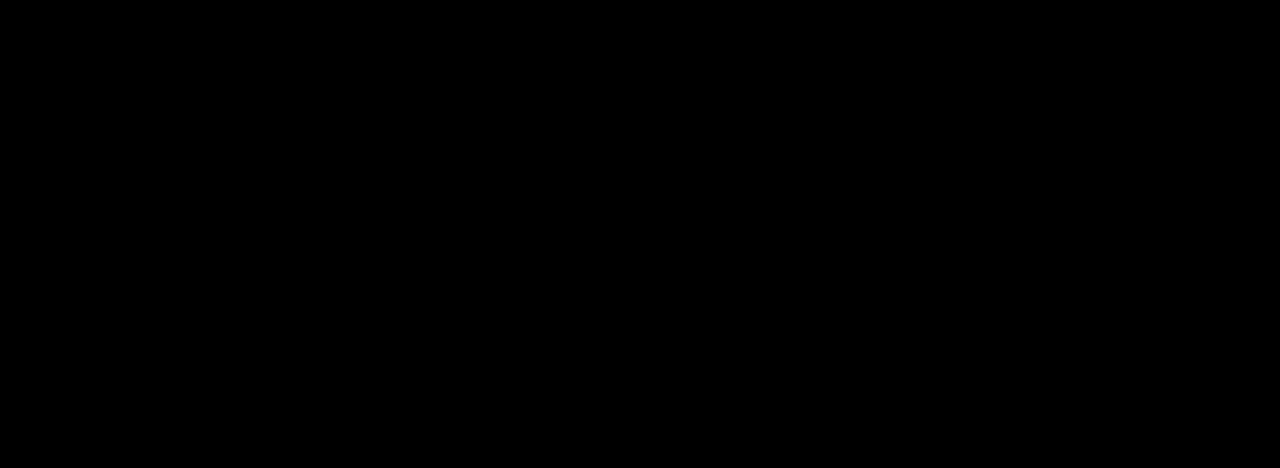
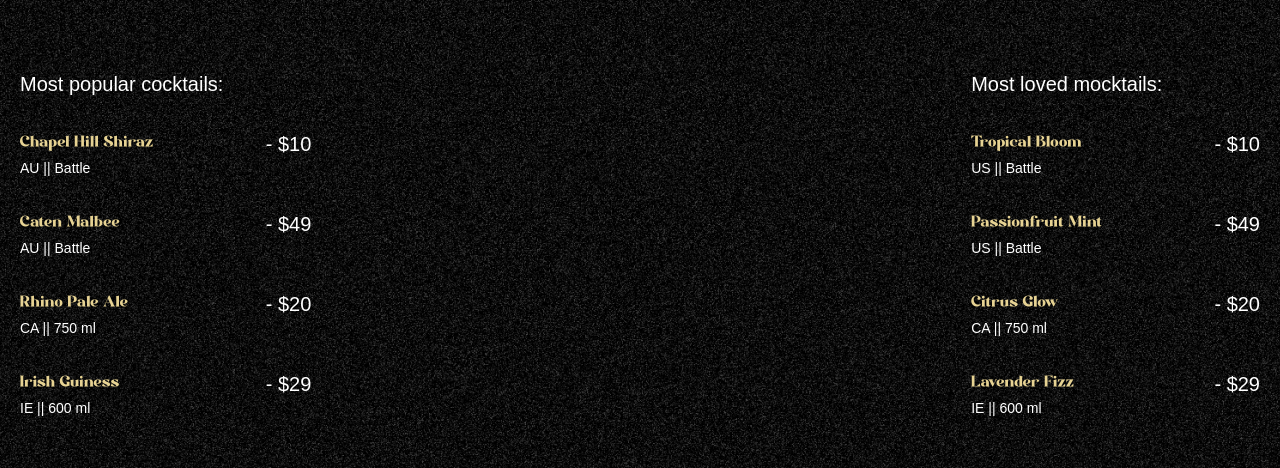
Before and after one commit to Ellamonacillo/mojito-landing-page, a React (Vite) app: page / in a window 1280 px wide. Shown: the part 890-1358 px from the top of the page. Built offline with nearby package versions, Linux system fonts and the light colour scheme; a web font is replaced by a local one.

Commit message:
Add: Cocktail section

```diff
--- a/src/App.jsx
+++ b/src/App.jsx
@@ -3,6 +3,7 @@
 
 import Navbar from './components/Navbar';
 import Hero from './components/Hero';
+import Cocktails from './components/Cocktails';
 
 gsap.registerPlugin(ScrollTrigger, SplitText);
 
@@ -12,7 +13,7 @@
     <main>
       <Navbar />
       <Hero />
-      <div className='h-dvh bg-black'/>
+      <Cocktails />
     </main>
   )
 }
--- /dev/null
+++ b/src/components/Cocktails.jsx
@@ -0,0 +1,71 @@
+import gsap from 'gsap';
+import { useGSAP } from '@gsap/react';
+
+import { cocktailLists, mocktailLists } from '../../constants';
+
+const Cocktails = () => {
+
+  useGSAP(() => {
+    const parallaxTimeline = gsap.timeline({
+        scrollTrigger: {
+            trigger: '#cocktails',
+            start: 'top 30%',
+            end: 'bottom 80%',
+            scrub: true
+        }
+    })
+
+    parallaxTimeline
+        .from('#c-left-leaf', {
+            x: -100,
+            y:100
+        })
+        .from('#c-right-leaf', {
+            x:100,
+            y:100
+        })
+  })
+
+  return (
+    <section id="cocktails" className='noisy'>
+        <img src="/images/cocktail-left-leaf.png" alt="l-leaf" id='c-left-leaf' />
+        <img src="/images/cocktail-right-leaf.png" alt="r-leaf" id='c-right-leaf' />
+
+        <div className='list'>
+            <div className="popular">
+                <h2>Most popular cocktails: </h2>
+
+                <ul>
+                    {cocktailLists.map(({ name, country, detail, price }) => (
+                        <li key={name}>
+                            <div className='md:me-28'>
+                                <h3>{name}</h3>
+                                <p>{country} || {detail}</p>
+                            </div>
+                            <span>- {price}</span>
+                        </li>
+                    ))}
+                </ul>
+            </div>
+
+            <div className="loved">
+                <h2>Most loved mocktails: </h2>
+
+                <ul>
+                    {mocktailLists.map(({ name, country, detail, price }) => (
+                        <li key={name}>
+                            <div className='me-28'>
+                                <h3>{name}</h3>
+                                <p>{country} || {detail}</p>
+                            </div>
+                            <span>- {price}</span>
+                        </li>
+                    ))}
+                </ul>
+            </div>
+        </div>
+    </section>
+  )
+}
+
+export default Cocktails
--- a/src/index.css
+++ b/src/index.css
@@ -126,4 +126,44 @@
   video {
     @apply w-full md:h-[80%] h-1/2 absolute bottom-0 left-0 md:object-cover object-bottom object-cover;
   }
+
+  #cocktails {
+    @apply relative min-h-dvh w-full overflow-hidden;
+
+    #c-left-leaf {
+      @apply absolute left-0 md:bottom-0 md:top-auto -top-20 md:w-fit w-1/3;
+    }
+    #c-right-leaf {
+      @apply absolute right-0 md:bottom-0 md:top-auto -top-20 md:w-fit w-1/3;
+    }
+    .list {
+      @apply container mx-auto relative z-10 flex md:flex-row flex-col justify-between items-start gap-20 pt-40 2xl:px-0 px-5;
+
+      .popular {
+        @apply space-y-8 w-full md:w-fit;
+      }
+      .loved {
+        @apply space-y-8 w-full md:w-fit pb-20 md:pb-0;
+      }
+      h2 {
+        @apply text-xl font-medium;
+      }
+      ul {
+        @apply space-y-8;
+
+        li {
+          @apply flex justify-between items-start;
+        }
+        h3 {
+          @apply font-modern-negra 2xl:text-3xl text-xl text-yellow;
+        }
+        p {
+          @apply text-sm;
+        }
+        span {
+          @apply text-xl font-medium;
+        }
+      }
+    }
+  }
 }
```
